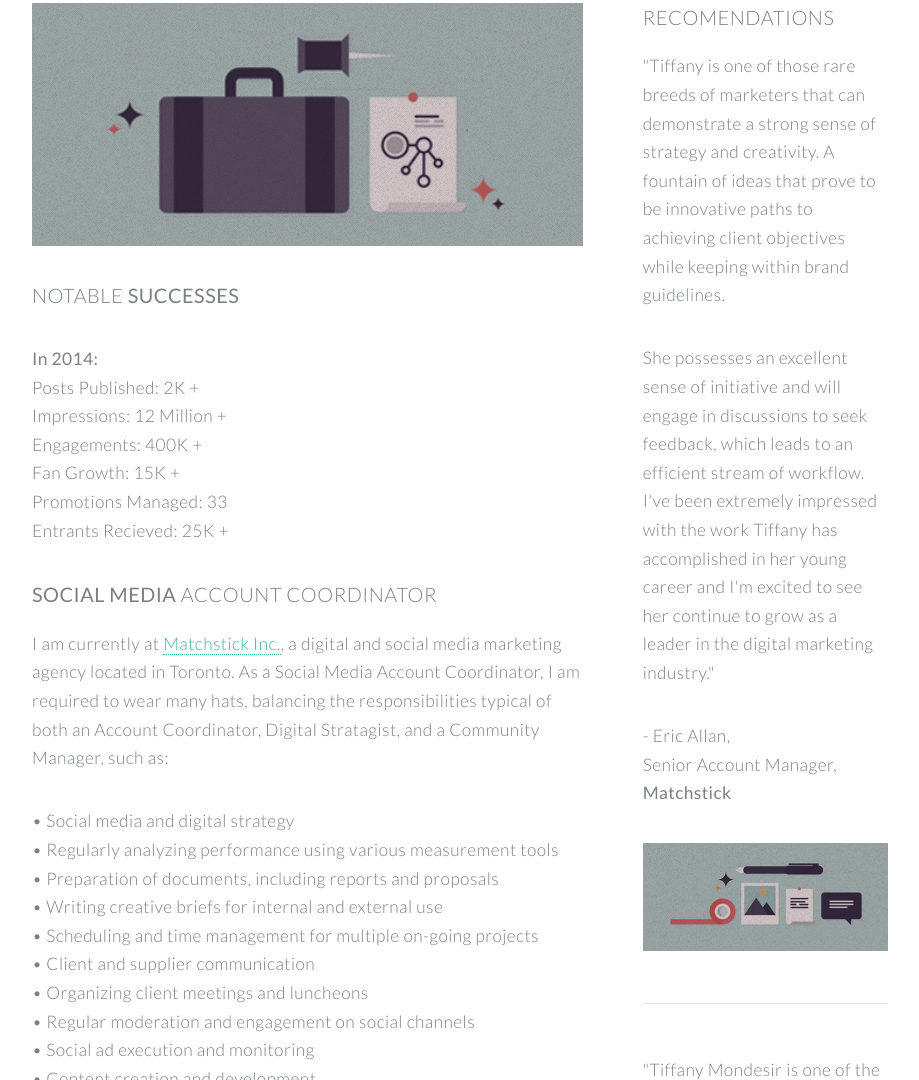
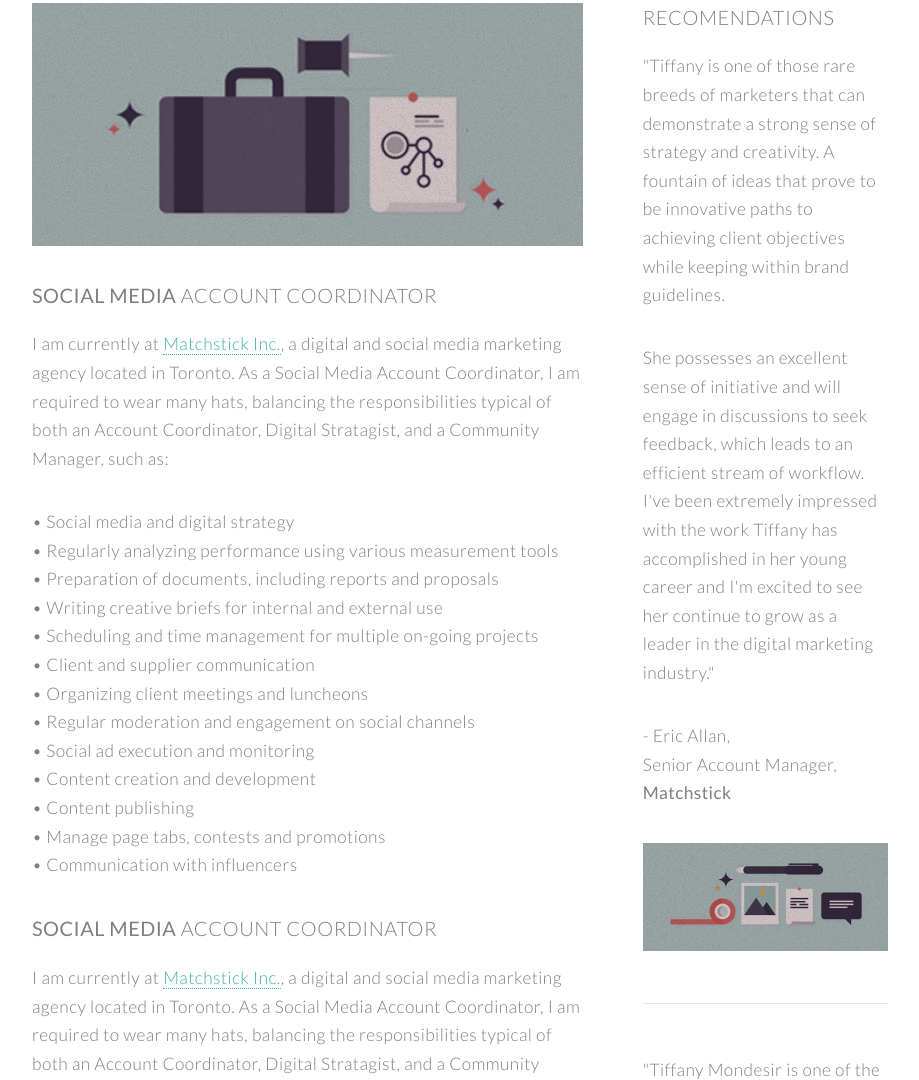
Before and after one commit to tiffanymondesir/tiffanymondesir.github.io, a plain HTML site: page experience.html in a window 1280 px wide. Shown: the part 429-1509 px from the top of the page, without its empty margins (180-1099 px from the left). Drawn offline with Linux system fonts and the light colour scheme.

Commit message:
Update experience.html

```diff
--- a/experience.html
+++ b/experience.html
@@ -78,18 +78,25 @@
 									<div class="content">
 										<section>
 											<div class="image featured"><img src="images/paid2.jpg" alt="" /></div>
-											<header>
-												<h3>Notable <b>Successes</b></h3>
-												<p>
-													<ul>
-														<li><b>In 2014:</b></li>
-														<li>Posts Published: 2K +</li>
-														<li>Impressions: 12 Million +</li>
-														<li>Engagements: 400K +</li>
-														<li>Fan Growth: 15K +</li>
-														<li>Promotions Managed: 33</li>
-														<li>Entrants Recieved: 25K +</li>
-													</ul>
+											</header>
+											<h3><b>Social Media</b> Account Coordinator</h3>
+											<p>I am currently at <a href="http://www.matchstick.ca" target="_blank">Matchstick Inc.</a>, a digital and social media marketing agency located in Toronto. As a Social Media Account Coordinator, I am required to wear many hats, balancing the responsibilities typical of both an Account Coordinator, Digital Stratagist, and a Community Manager, such as:</p>
+											<p>
+												<ul>
+													<li>• Social media and digital strategy</li>
+													<li>• Regularly analyzing performance using various measurement tools</li>
+													<li>• Preparation of documents, including reports and proposals</li>
+													<li>• Writing creative briefs for internal and external use</li>
+													<li>• Scheduling and time management for multiple on-going projects</li>
+													<li>• Client and supplier communication</li>
+													<li>• Organizing client meetings and luncheons</li>
+													<li>• Regular moderation and engagement on social channels</li>
+													<li>• Social ad execution and monitoring</li>
+													<li>• Content creation and development</li>
+													<li>• Content publishing</li>
+													<li>• Manage page tabs, contests and promotions</li>
+													<li>• Communication with influencers</li>
+												</ul>
 												</p>
 											</header>
 											<h3><b>Social Media</b> Account Coordinator</h3>
```
